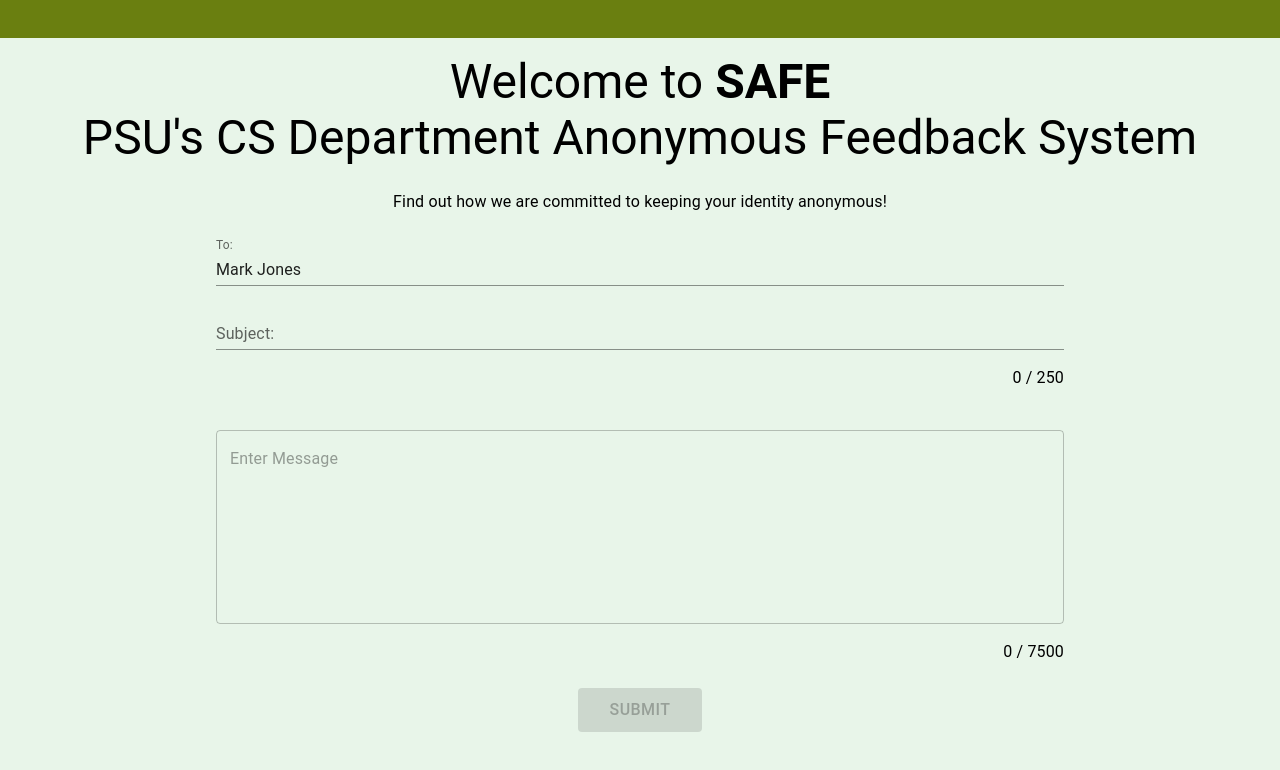
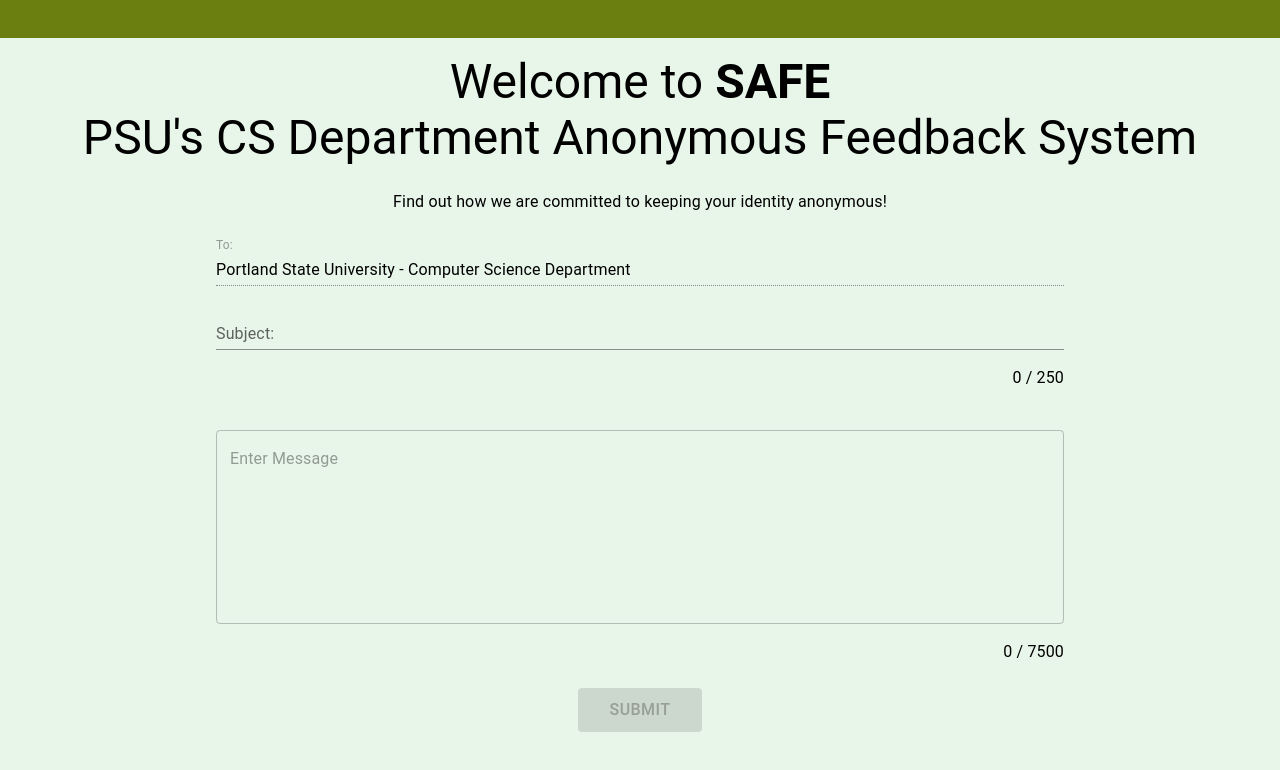
Before and after one commit to PSU-MCECS-SAFE/SAFE, a React (Create React App) app: page / in a window 1280 px wide. Shown: the top 770 px of the page. Built offline with nearby package versions, Linux system fonts and the light colour scheme.

Commit message:
Updated button color and "To:" component

```diff
--- a/src/safeUI/SafeUI.tsx
+++ b/src/safeUI/SafeUI.tsx
@@ -3,7 +3,7 @@
 import { Box, Grid, TextField, Typography } from '@mui/material';
 import { StyledSubmitButton } from './Styles/Styled';
 import React from 'react';
-import { lightGreen } from '@mui/material/colors';
+// import { lightGreen } from '@mui/material/colors';
 import { useState } from 'react';
 
 /* Components to implement
@@ -18,7 +18,7 @@
 function SafeUI() {
   const [characterCount, setCharCount] = useState(0);
   const [subjectCharacterCount, setSubjectCharCount] = useState(0);
-  const [to, setTo] = useState('Mark Jones');
+  const [to, setTo] = useState('Mark Jones'); //Change to PSU CS dept?
   const [subject, setSubject] = useState('');
   const [message, setMessage] = useState('');
   const [toError, setToError] = useState(false);
@@ -74,27 +74,38 @@
   return (
     <Box sx={{ backgroundColor: '#E8F5E9', width: '100vw', height: '100vh' }}>
       <Box sx={{ backgroundColor: '#6a7f10', height: '38px' }} />
-      <Typography mt={2} mb={3} variant='h3' align='center' gutterBottom>
+      <Typography mt={2} mb={3} variant="h3" align="center" gutterBottom>
         Welcome to <b>SAFE</b>
         <br />
         PSU's CS Department Anonymous Feedback System
       </Typography>
-      <Typography mt={2} mb={3} align='center'>
+      <Typography mt={2} mb={3} align="center">
         Find out how we are committed to keeping your identity anonymous!
       </Typography>
 
-      <form noValidate autoComplete='off' onSubmit={handleSubmit}>
-        <Grid container rowSpacing={2} spacing={2} justifyContent='center'>
+      <form noValidate autoComplete="off" onSubmit={handleSubmit}>
+        <Grid container rowSpacing={2} spacing={2} justifyContent="center">
           <Grid item xs={8}>
             <TextField
-              id='label'
-              variant='standard'
-              label='To:'
-              value='Mark Jones'
+              id="label"
+              variant="standard"
+              label="To:"
+              value="Portland State University - Computer Science Department"
+              disabled={true} // If prop isn't disabled, text from 'To:' box can be removed.
+              // Even though static value remains, text is technically removed
+              // preventing submission of button. Text can be further inserted,
+              // leaving unneccessary input access to users
+              // ––––––––––––––––––––––––––––––––––––––––––––––––––––––––––––––––––––––––––––––
               //autoComplete=''       Future improvement: Have list of receivers here,
               //                      Could be expanded if SAFE is used by multiple departments
               fullWidth
               //required
+              // Bold text for disabled component
+              sx={{
+                '& .MuiInputBase-input.Mui-disabled': {
+                  WebkitTextFillColor: '#000000',
+                },
+              }}
               onChange={(e) => setTo(e.target.value)}
               error={toError}
               helperText={helperText}
@@ -103,10 +114,10 @@
 
           <Grid item xs={8}>
             <TextField
-              id='label'
-              variant='standard'
-              label='Subject: '
-              placeholder='Enter Subject'
+              id="label"
+              variant="standard"
+              label="Subject:"
+              placeholder="Enter Subject"
               fullWidth
               onChange={handleSubjectChange}
               error={subjectError}
@@ -114,7 +125,7 @@
               inputProps={{ maxLength: MAX_Subject_CHARACTERS }}
             />
 
-            <Grid container justifyContent='flex-end'>
+            <Grid container justifyContent="flex-end">
               <Typography mt={2} mb={3} gutterBottom>
                 {subjectCharacterCount} / 250
               </Typography>
@@ -124,30 +135,30 @@
           <Grid item xs={8}>
             <TextField
               hiddenLabel
-              id='filled-hidden-label-normal'
-              placeholder='Enter Message'
-              variant='outlined'
+              id="filled-hidden-label-normal"
+              placeholder="Enter Message"
+              variant="outlined"
               multiline
               rows={7}
               fullWidth
-              autoComplete='off'
-              spellCheck='false'
+              autoComplete="off"
+              spellCheck="false"
               onChange={handleMessageChange}
               error={messageError}
               helperText={helperText}
               inputProps={{ maxlength: MAX_CHARACTERS }}
             />
 
-            <Grid container justifyContent='flex-end'>
+            <Grid container justifyContent="flex-end">
               <Typography mt={2} mb={3} gutterBottom>
                 {characterCount} / 7500
               </Typography>
             </Grid>
 
-            <Box textAlign='center'>
+            <Box textAlign="center">
               <StyledSubmitButton
-                variant='contained'
-                type='submit'
+                variant="contained"
+                type="submit"
                 disabled={isSubmitDisabled}
               >
                 Submit
--- a/src/safeUI/Styles/Styled.tsx
+++ b/src/safeUI/Styles/Styled.tsx
@@ -3,10 +3,10 @@
 
 import { Button } from '@mui/material';
 import { styled } from '@mui/material/styles';
-import { lightGreen } from '@mui/material/colors';
+// import { lightGreen } from '@mui/material/colors';
 
 export const StyledSubmitButton = styled(Button)(({ theme }) => ({
-  backgroundColor: lightGreen[700],
+  backgroundColor: '#6a7f10',
   fontSize: '16px',
   borderRadius: '4px',
   padding: '0.5em 2em',
```
